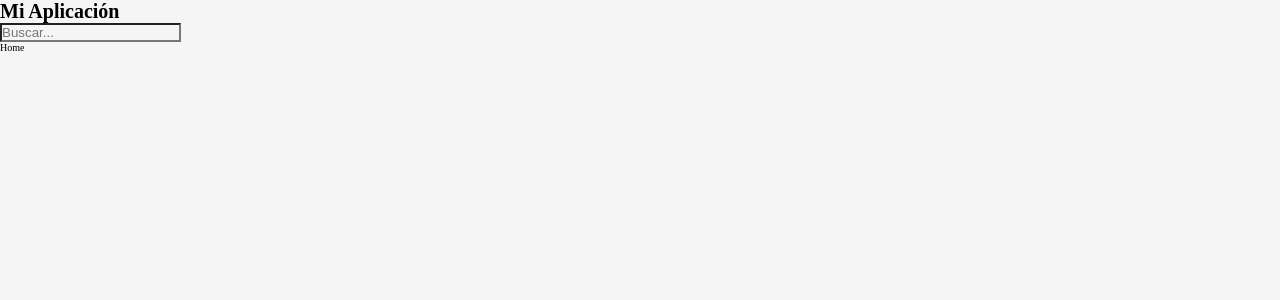
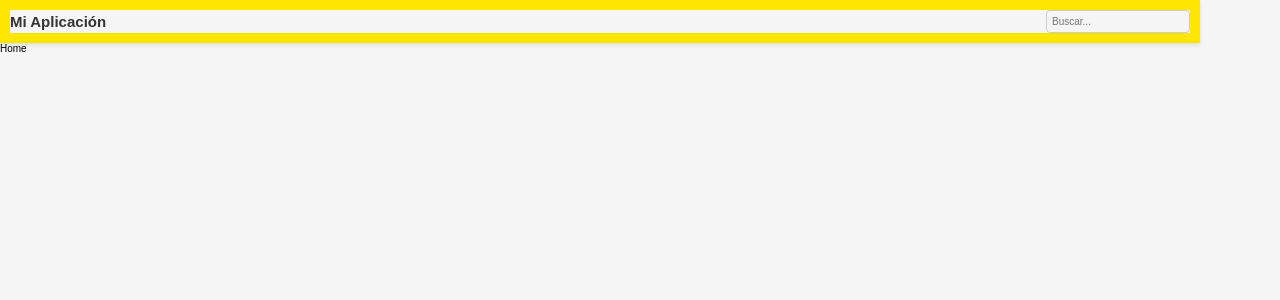
Before and after one commit to LuisFJojoa/meli-search-page, a React (Vite) app in the folder frontend/: page / in a window 1280 px wide. Shown: the top 300 px of the page. Built offline with nearby package versions, Linux system fonts and the light colour scheme; no server answers.

Commit message:
feat: add pre processor compiler to avoid warnings and modify sass file name to render styles correctly

```diff
--- a/frontend/src/App.scss
+++ b/frontend/src/App.scss
@@ -1 +1,3 @@
 @use './styles/reset';
+@use './styles/variables';
+@use './styles/breakpoint';
--- a/frontend/src/components/header/header.module.scss
+++ b/frontend/src/components/header/header.scss
@@ -8,18 +8,18 @@
   z-index: 1000;
   padding: 1rem;
 
-  .header-content {
+  &__content {
     display: flex;
     align-items: center;
     justify-content: space-between;
 
-    h1 {
+    &__title {
       margin: 0;
       font-size: 1.5rem;
       color: #333;
     }
 
-    .search-input {
+    &__search-input {
       padding: 0.5rem;
       border: 1px solid #ccc;
       border-radius: 4px;
--- a/frontend/src/components/header/index.tsx
+++ b/frontend/src/components/header/index.tsx
@@ -1,25 +1,25 @@
-import React, { useState } from 'react';
-import './header.module.scss';
+import React, { useState } from 'react'
+import './header.scss'
 
 export const Header = () => {
-  const [searchTerm, setSearchTerm] = useState('');
+	const [searchTerm, setSearchTerm] = useState('')
 
 	const handleInputChange = (event: React.ChangeEvent<HTMLInputElement>) => {
-    setSearchTerm(event.target.value);
-  };
+		setSearchTerm(event.target.value)
+	}
 
 	return (
-    <header className="header">
-      <div className="header-content">
-        <h1>Mi Aplicación</h1>
+		<header className='header'>
+			<div className='header__content'>
+				<h1 className='header__content__title'>Mi Aplicación</h1>
 				<input
-          type="text"
+					type='text'
 					value={searchTerm}
 					onChange={handleInputChange}
-          placeholder="Buscar..."
-          className="search-input"
+					placeholder='Buscar...'
+					className='header__content__search-input'
 				/>
 			</div>
 		</header>
-  );
-};
+	)
+}
--- a/frontend/src/styles/_reset.scss
+++ b/frontend/src/styles/_reset.scss
@@ -21,5 +21,6 @@ html {
 body {
   font-size: 1rem;
   flex-grow: 1;
+  font-family: Arial, sans-serif, sans-serif;
 
 }
--- a/frontend/vite.config.ts
+++ b/frontend/vite.config.ts
@@ -10,5 +10,13 @@ export default defineConfig({
     alias: {
       '@': '/src'
     }
+  },
+
+  css: {
+    preprocessorOptions: {
+      scss: {
+        api: 'modern-compiler'
+      }
+    }
   }
 })
```
Lines whose indentation alone changed are shown as unchanged.
